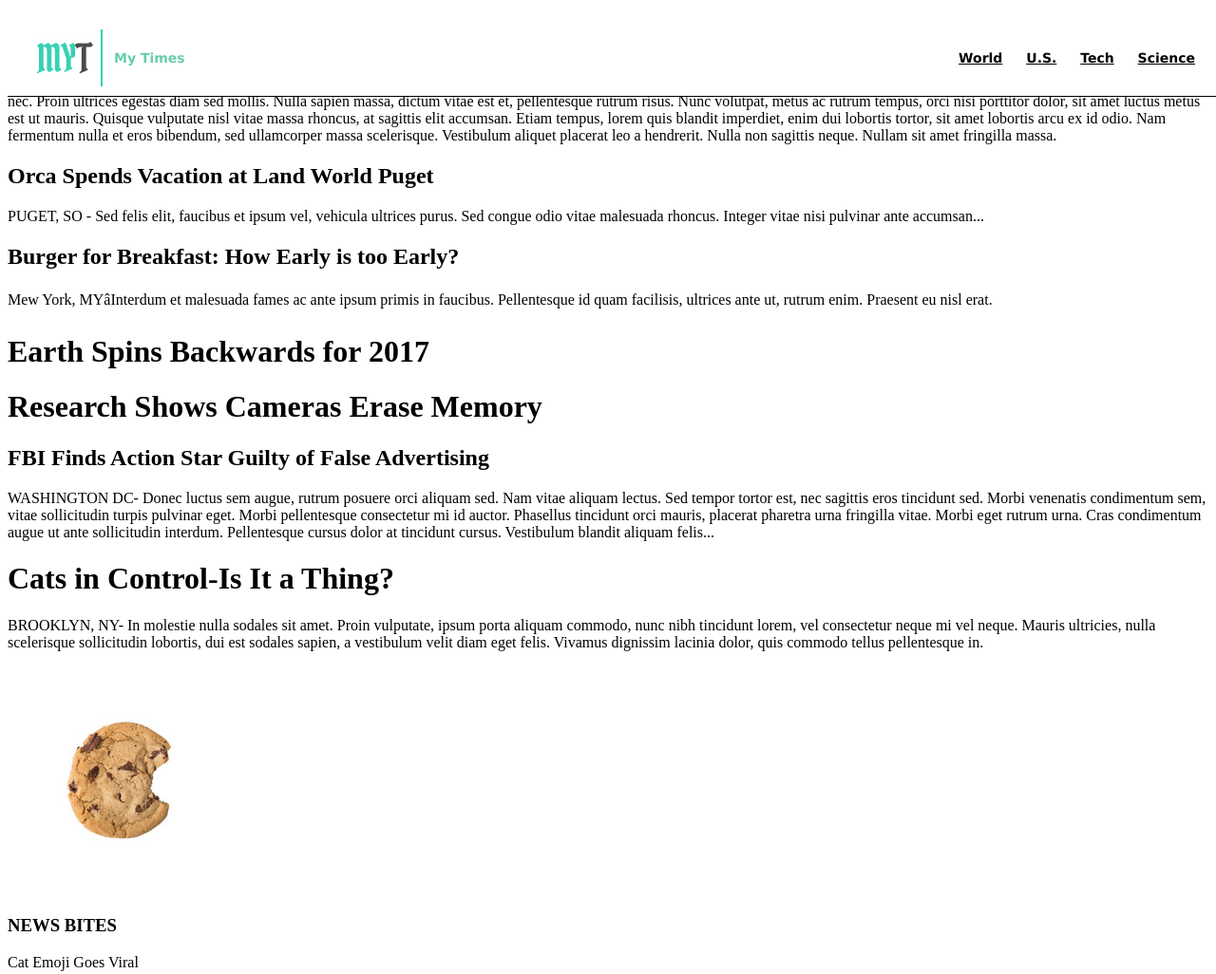
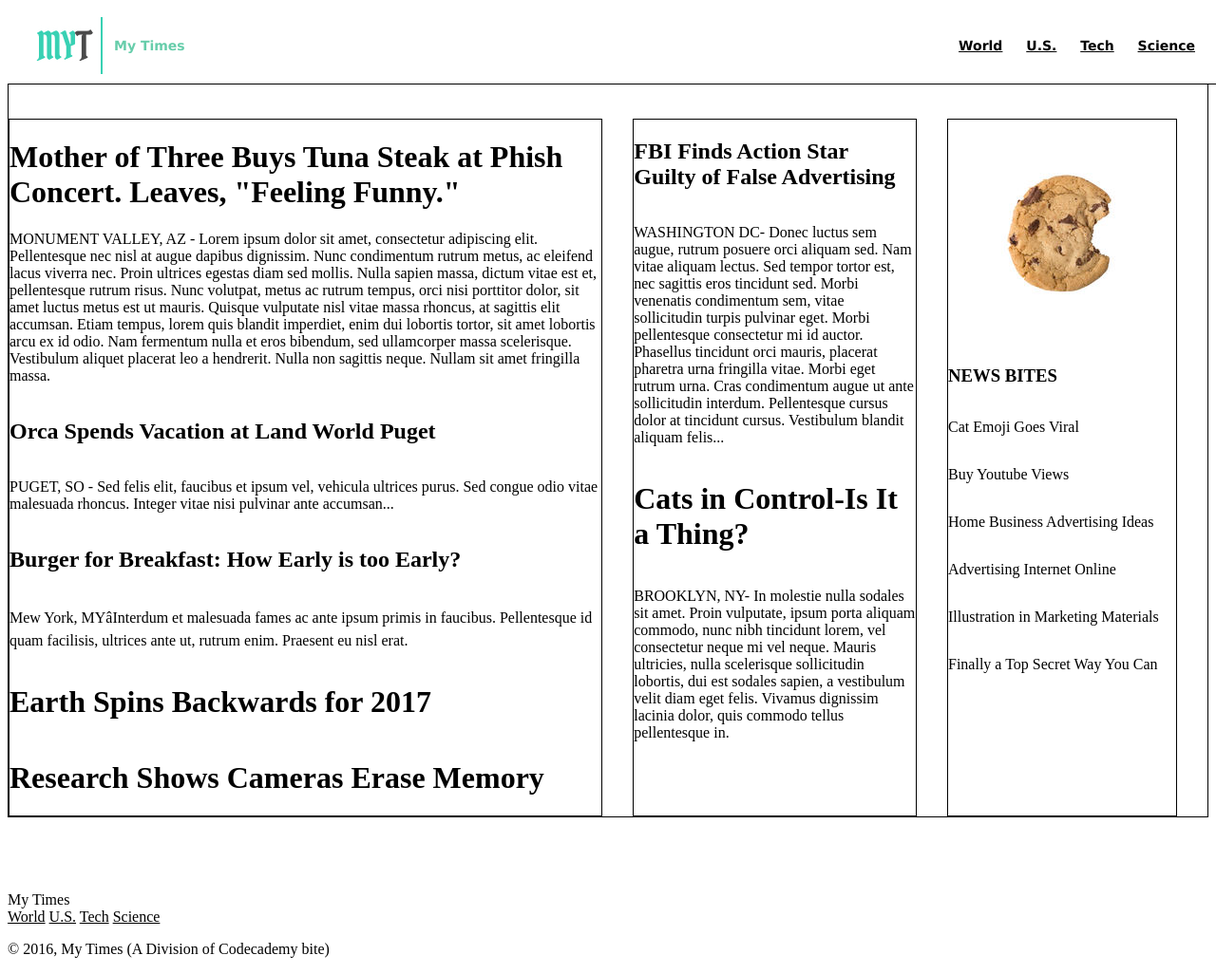
Before and after one commit to racheleeva/mytimes, a plain HTML site: page index.html in a window 1280 px wide. Shown: the top 1026 px of the page at 95% size. Drawn offline with Linux system fonts and the light colour scheme.

Commit message:
Create center content columns.

```diff
--- a/index.html
+++ b/index.html
@@ -28,10 +28,15 @@
       </nav>
     </header>
 <!--Main Content Container-->
+    <div class="Main-Container">
 <!--First News Column-->
-  <div class="First column">
+      <div class="column first">
+        <div class="lead">
+          <div class="headline">
             <h1>Mother of Three Buys Tuna Steak at Phish Concert. Leaves, "Feeling Funny."</h1>
+          </div>
           <p>MONUMENT VALLEY, AZ - Lorem ipsum dolor sit amet, consectetur adipiscing elit. Pellentesque nec nisl at augue dapibus dignissim. Nunc condimentum rutrum metus, ac eleifend lacus viverra nec. Proin ultrices egestas diam sed mollis. Nulla sapien massa, dictum vitae est et, pellentesque rutrum risus. Nunc volutpat, metus ac rutrum tempus, orci nisi porttitor dolor, sit amet luctus metus est ut mauris. Quisque vulputate nisl vitae massa rhoncus, at sagittis elit accumsan. Etiam tempus, lorem quis blandit imperdiet, enim dui lobortis tortor, sit amet lobortis arcu ex id odio. Nam fermentum nulla et eros bibendum, sed ullamcorper massa scelerisque. Vestibulum aliquet placerat leo a hendrerit. Nulla non sagittis neque. Nullam sit amet fringilla massa.</p>
+        </div>
         <h2>Orca Spends Vacation at Land World Puget</h2>
         <p>PUGET, SO - Sed felis elit, faucibus et ipsum vel, vehicula ultrices purus. Sed congue odio vitae malesuada rhoncus. Integer vitae nisi pulvinar ante accumsan...</p>
         <h2>Burger for Breakfast: How Early is too Early?</h2>
@@ -40,14 +45,14 @@
         <h1>Research Shows Cameras Erase Memory</h1>
       </div>
 <!--Second News Column-->
-  <div class="Second Column">
+      <div class="column second">
         <h2>FBI Finds Action Star Guilty of False Advertising</h2>
         <p>WASHINGTON DC- Donec luctus sem augue, rutrum posuere orci aliquam sed. Nam vitae aliquam lectus. Sed tempor tortor est, nec sagittis eros tincidunt sed. Morbi venenatis condimentum sem, vitae sollicitudin turpis pulvinar eget. Morbi pellentesque consectetur mi id auctor. Phasellus tincidunt orci mauris, placerat pharetra urna fringilla vitae. Morbi eget rutrum urna. Cras condimentum augue ut ante sollicitudin interdum. Pellentesque cursus dolor at tincidunt cursus. Vestibulum blandit aliquam felis...</p>
         <h1>Cats in Control-Is It a Thing?</h1>
         <p>BROOKLYN, NY- In molestie nulla sodales sit amet. Proin vulputate, ipsum porta aliquam commodo, nunc nibh tincidunt lorem, vel consectetur neque mi vel neque. Mauris ultricies, nulla scelerisque sollicitudin lobortis, dui est sodales sapien, a vestibulum velit diam eget felis. Vivamus dignissim lacinia dolor, quis commodo tellus pellentesque in.</p>
       </div>
 <!--Third News Column-->
-  <div class="Third column">
+      <div class="column third">
         <img src="resources/images/img-news-bite.png">
         <h3>NEWS BITES</h3>
         <p>Cat Emoji Goes Viral</p>
@@ -56,6 +61,7 @@
         <p>Advertising Internet Online</p>
         <p>Illustration in Marketing Materials</p>
         <p>Finally a Top Secret Way You Can</p>
+      </div>
     </div>
 <!--Footer-->
   <footer>
--- a/resources/css/style.css
+++ b/resources/css/style.css
@@ -39,3 +39,29 @@ nav {
   padding-right: 20px;
   display: block;
 }
+
+.Main-Container {
+  display: flex;
+  margin: 0 auto 78px auto;
+  padding-top: 116px;
+  border: 1px solid black;
+}
+
+.column {
+  display: flex;
+  flex-direction: column;
+  margin-right: 32px;
+  border: 1px solid black;
+}
+
+.column.first {
+  width: 630px;
+}
+
+.column.second {
+  width: 300px;
+}
+
+.column.third {
+  width: 240px;
+}
```
Lines whose indentation alone changed are shown as unchanged.
